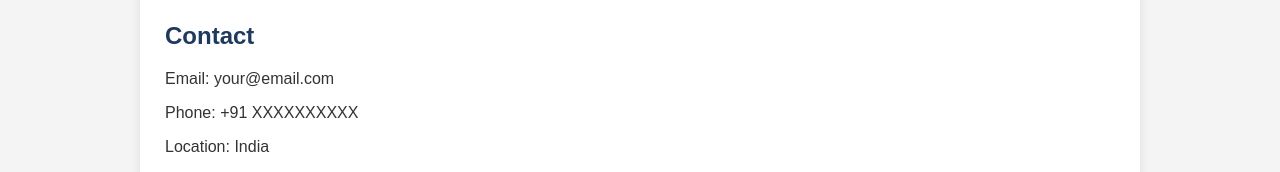
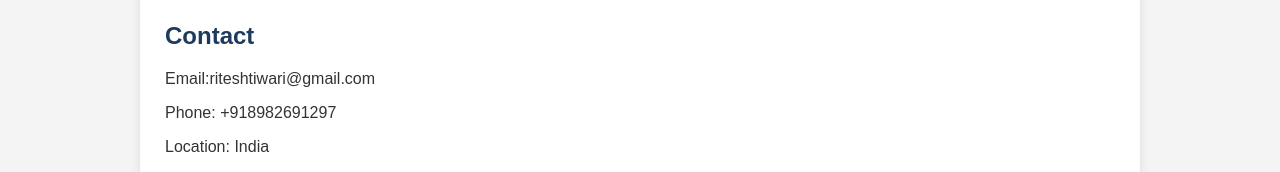
Before and after one commit to thetiwariarpit-star/Engineerriteshtiwari, a plain HTML site: page index.html in a window 1280 px wide. Shown: the part 1044-1216 px from the top of the page. Drawn offline with Linux system fonts and the light colour scheme.

Commit message:
Update index.html

```diff
--- a/index.html
+++ b/index.html
@@ -90,8 +90,8 @@ I am a Civil Engineer dedicated to designing, planning, and supervising construc
 
 <div class="card">
 <h2>Contact</h2>
-<p>Email: your@email.com</p>
-<p>Phone: +91 XXXXXXXXXX</p>
+<p>Email:riteshtiwari@gmail.com</p>
+<p>Phone: +918982691297</p>
 <p>Location: India</p>
 </div>
 
```
